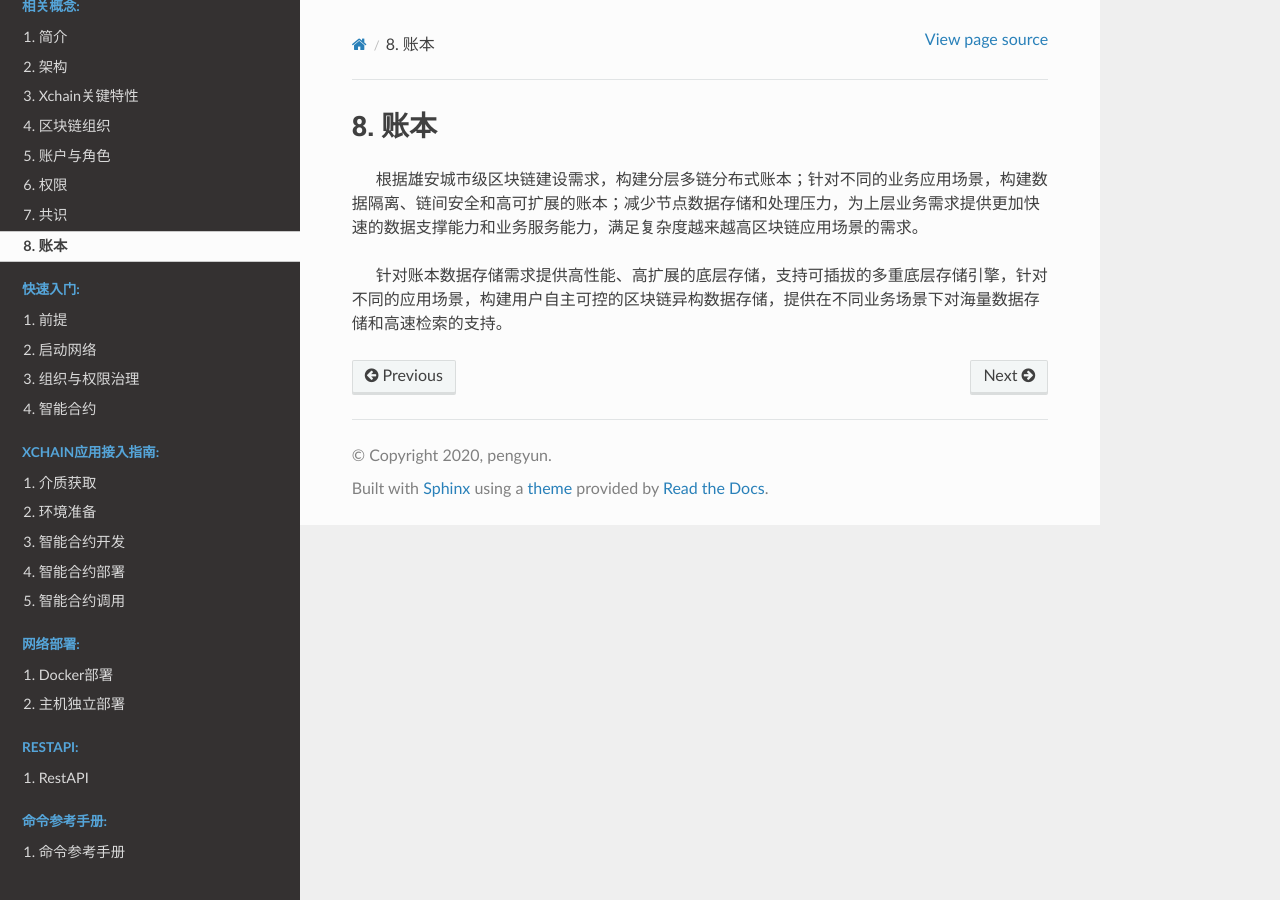
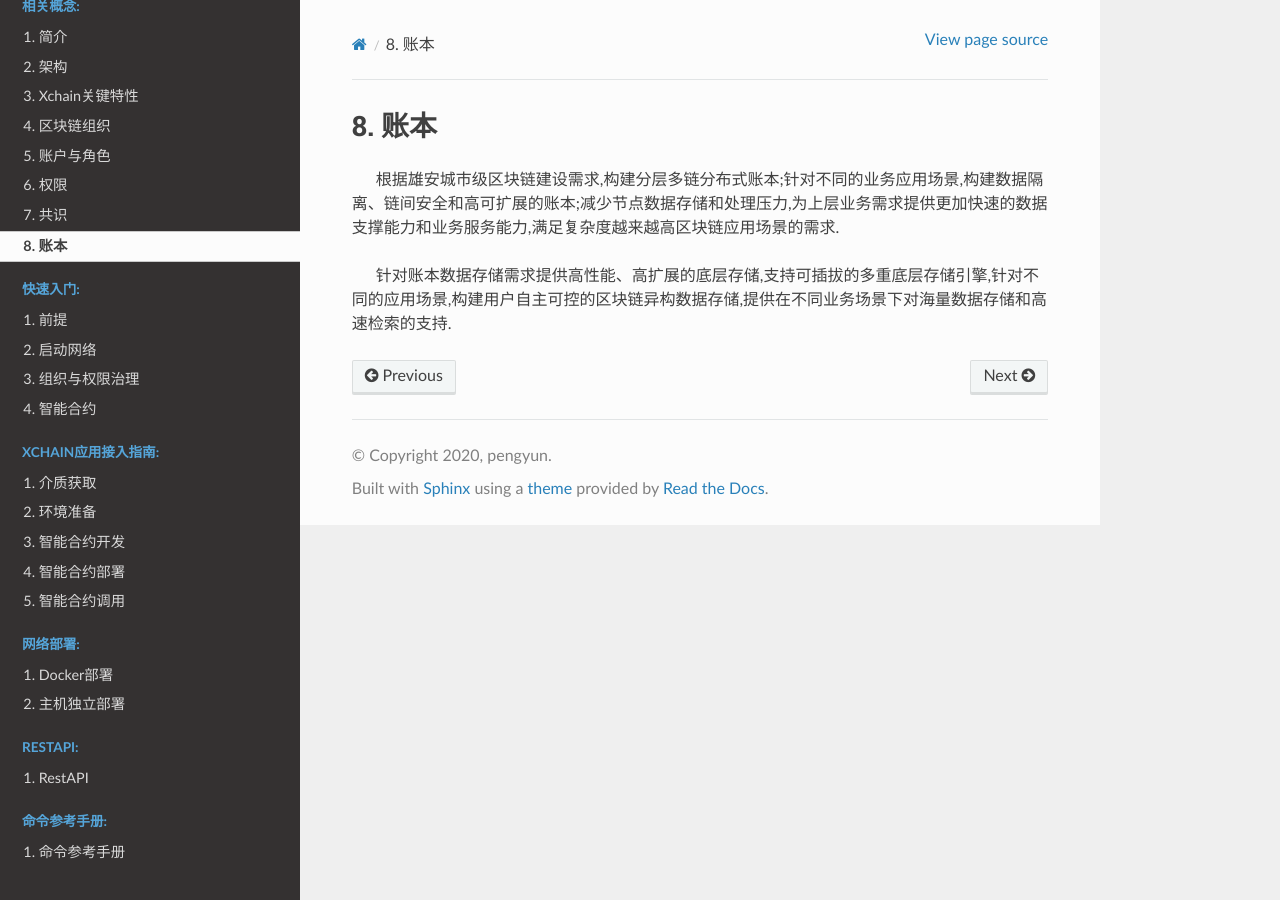
Before and after one commit to XAbaiyangdian/xchaindoc, a Sphinx documentation site: the page built from source/introduction/Ledger.md, in a window 1280 px wide. Built offline with Sphinx 7.4.7 and the Read the Docs theme 2.0.0, drawn with Linux system fonts in a browser that asks for light colours; pages that are not in the unit, such as notebooks, are missing from menus.

```diff
--- a/source/introduction/Ledger.md
+++ b/source/introduction/Ledger.md
@@ -1,5 +1,5 @@
 # 账本
 
-&emsp;&emsp;根据雄安城市级区块链建设需求，构建分层多链分布式账本；针对不同的业务应用场景，构建数据隔离、链间安全和高可扩展的账本；减少节点数据存储和处理压力，为上层业务需求提供更加快速的数据支撑能力和业务服务能力，满足复杂度越来越高区块链应用场景的需求。
+&emsp;&emsp;根据雄安城市级区块链建设需求,构建分层多链分布式账本;针对不同的业务应用场景,构建数据隔离、链间安全和高可扩展的账本;减少节点数据存储和处理压力,为上层业务需求提供更加快速的数据支撑能力和业务服务能力,满足复杂度越来越高区块链应用场景的需求.
 
-&emsp;&emsp;针对账本数据存储需求提供高性能、高扩展的底层存储，支持可插拔的多重底层存储引擎，针对不同的应用场景，构建用户自主可控的区块链异构数据存储，提供在不同业务场景下对海量数据存储和高速检索的支持。
+&emsp;&emsp;针对账本数据存储需求提供高性能、高扩展的底层存储,支持可插拔的多重底层存储引擎,针对不同的应用场景,构建用户自主可控的区块链异构数据存储,提供在不同业务场景下对海量数据存储和高速检索的支持.
```
